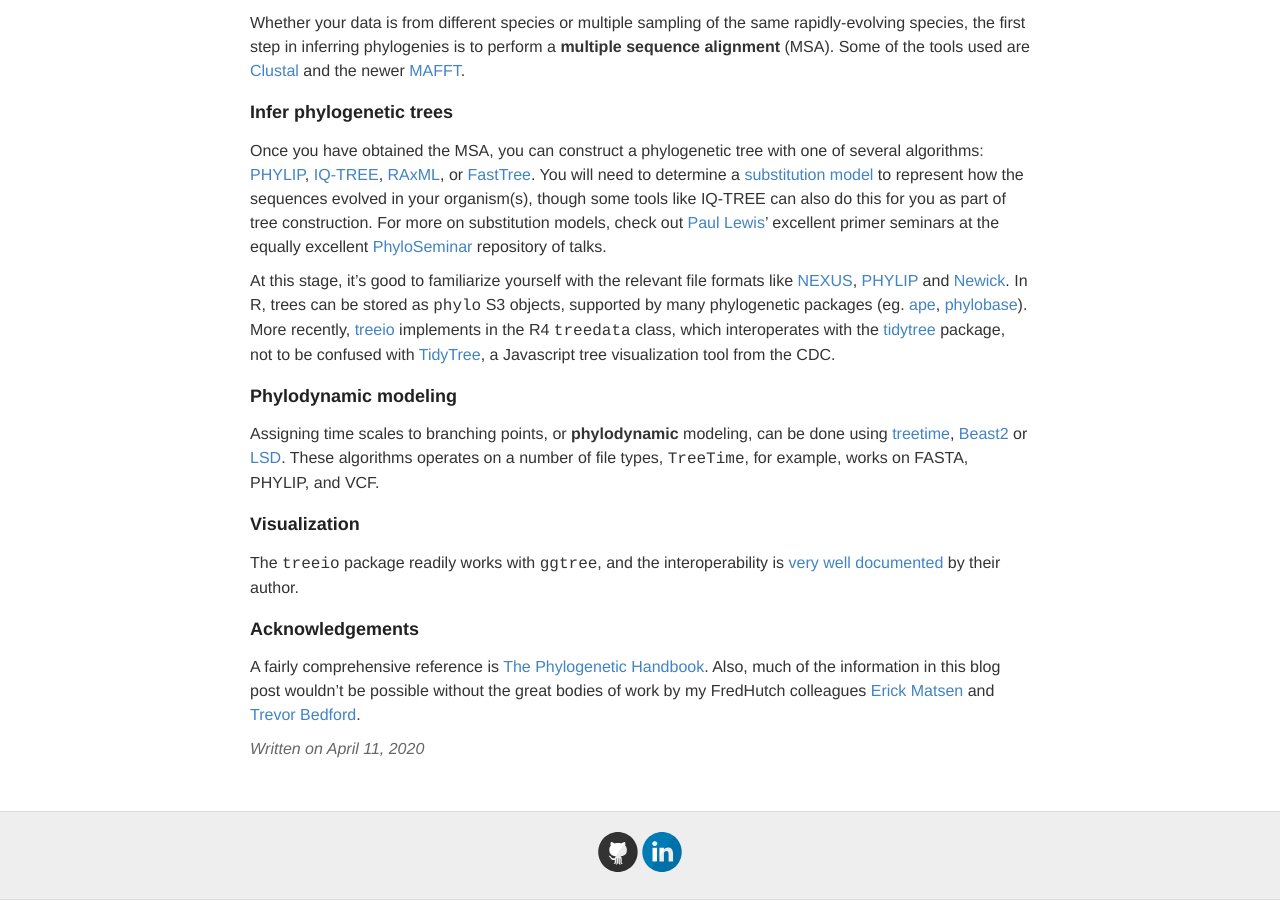
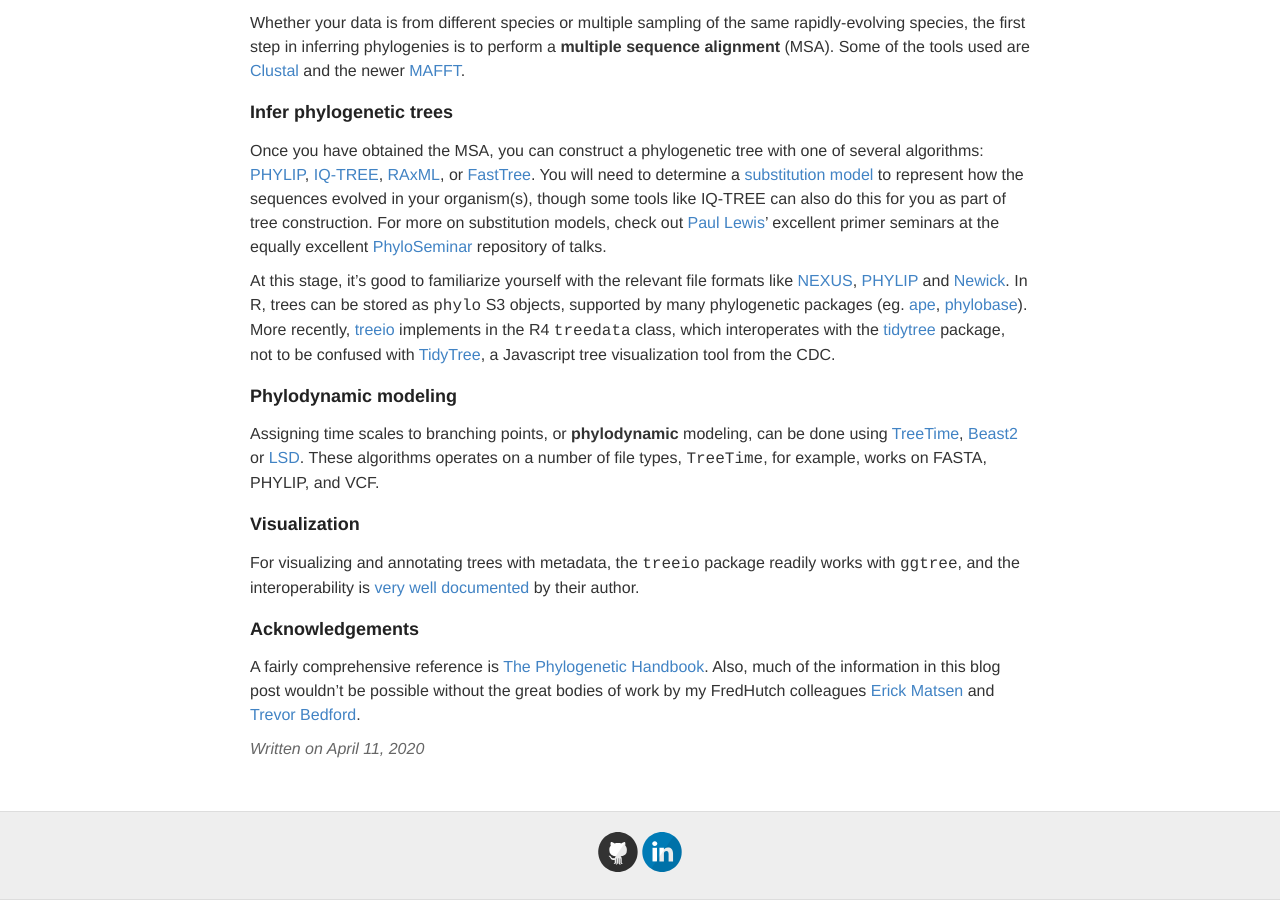
Before and after one commit to ptvan/ptvan.github.io, a Jekyll site: the page built from _posts/2020-04-11-inferring-phylogenies.md, in a window 1280 px wide and 900 px high, scrolled down 718 px. Built offline with Jekyll 4.4.1, drawn with Linux system fonts in a browser that asks for light colours.

Commit message:
minor updates

```diff
--- a/_posts/2020-04-11-inferring-phylogenies.md
+++ b/_posts/2020-04-11-inferring-phylogenies.md
@@ -33,11 +33,11 @@
 
 ### Phylodynamic modeling
 
-Assigning time scales to branching points, or __phylodynamic__ modeling, can be done using [treetime](https://github.com/neherlab/treetime), [Beast2](https://www.beast2.org/) or [LSD](http://www.atgc-montpellier.fr/LSD/). These algorithms operates on a number of file types, `TreeTime`, for example, works on FASTA, PHYLIP, and VCF.
+Assigning time scales to branching points, or __phylodynamic__ modeling, can be done using [TreeTime](https://github.com/neherlab/treetime), [Beast2](https://www.beast2.org/) or [LSD](http://www.atgc-montpellier.fr/LSD/). These algorithms operates on a number of file types, `TreeTime`, for example, works on FASTA, PHYLIP, and VCF.
 
 ### Visualization
 
-The `treeio` package readily works with `ggtree`, and the interoperability is [very well documented](https://yulab-smu.github.io/treedata-book/) by their author.
+For visualizing and annotating trees with metadata, the `treeio` package readily works with `ggtree`, and the interoperability is [very well documented](https://yulab-smu.github.io/treedata-book/) by their author.
 
 ### Acknowledgements
 
```
